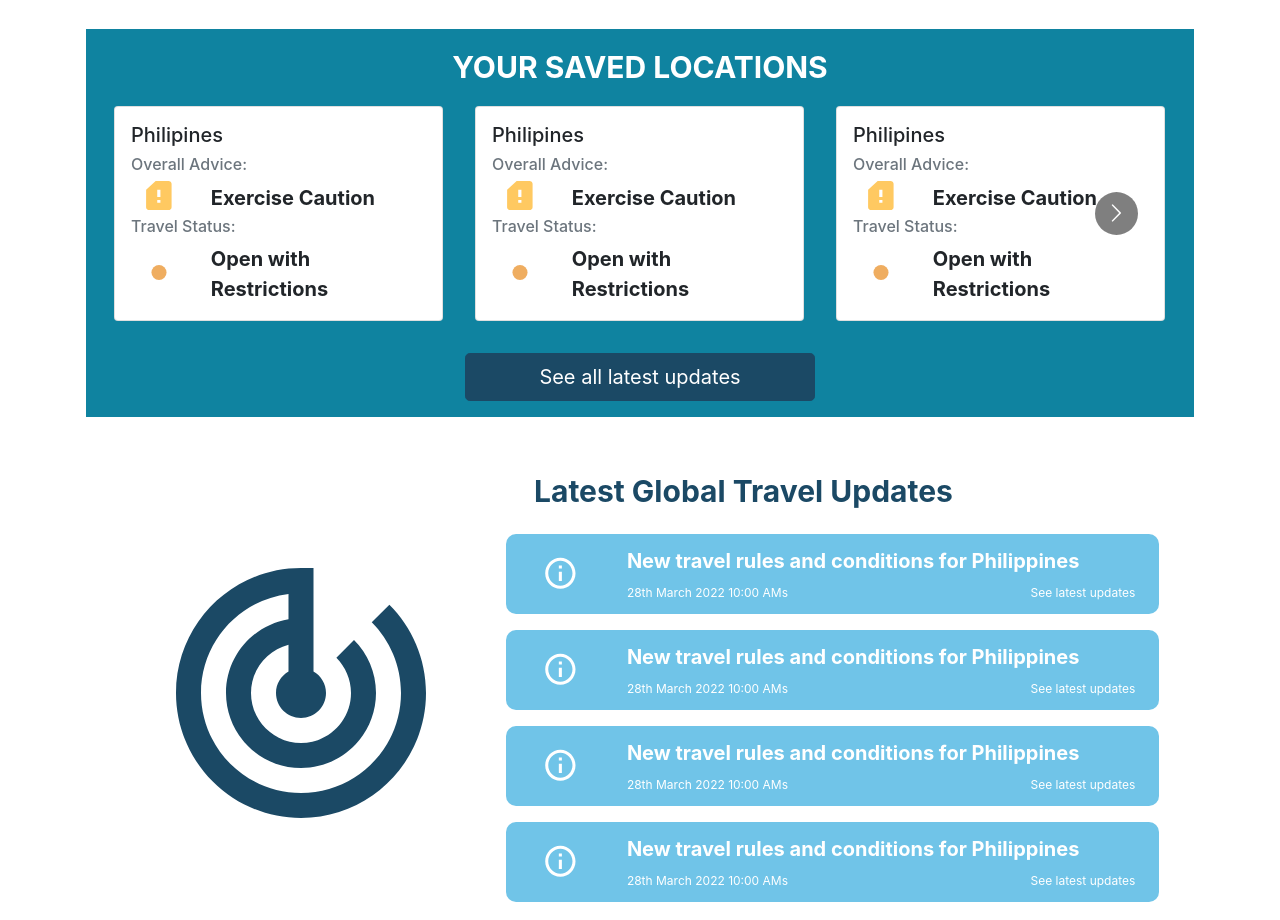
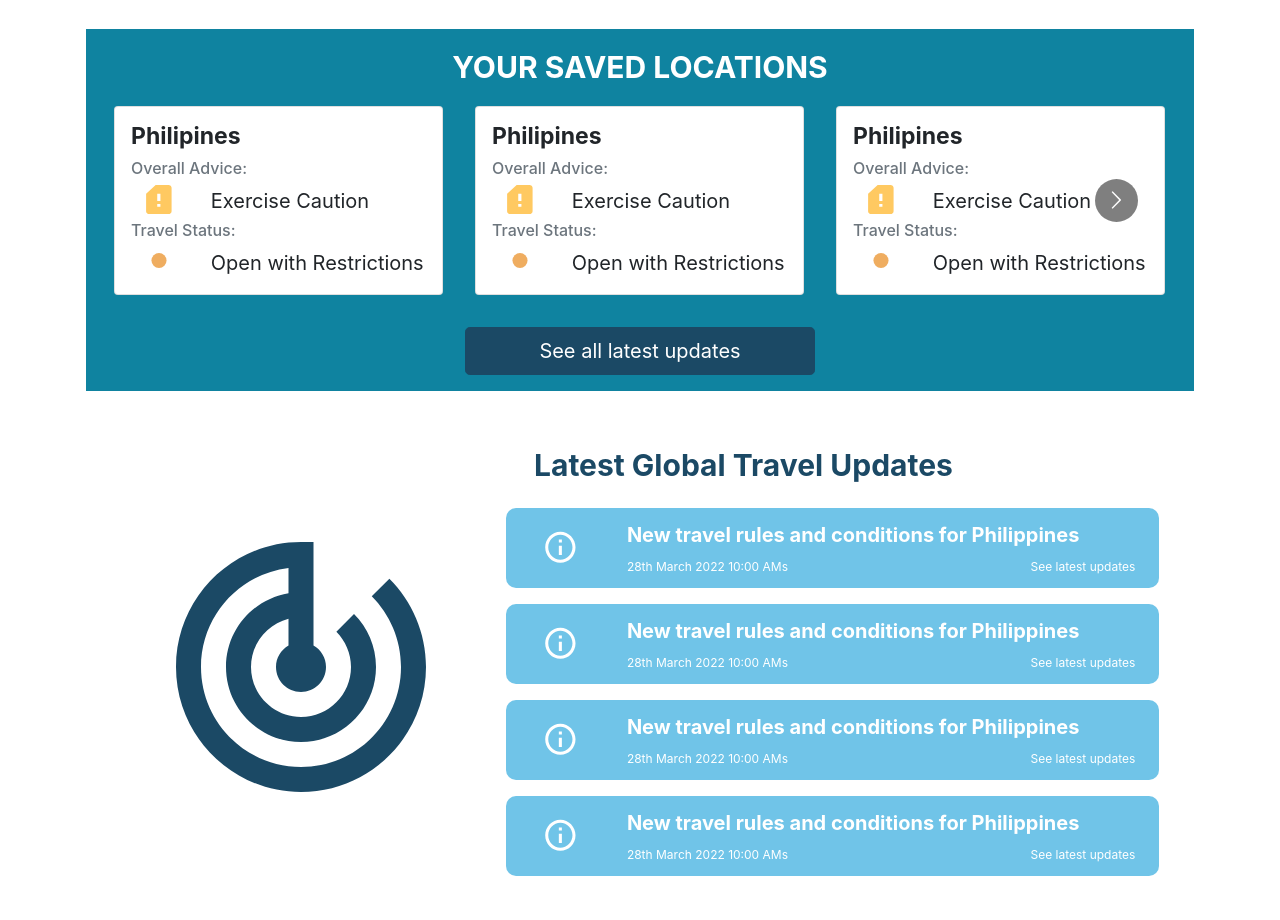
Before and after one commit to sophiac6410/SENG3011_EpicDemic, a React (Create React App) app in the folder PHASE_2/Application_SourceCode/epicdemic/: page / in a window 1280 px wide. Shown: the part 1040-1960 px from the top of the page. Built offline with nearby package versions, Linux system fonts and the light colour scheme.

Commit message:
locat card font

```diff
--- a/PHASE_2/Application_SourceCode/epicdemic/src/components/Home/LocationCard.js
+++ b/PHASE_2/Application_SourceCode/epicdemic/src/components/Home/LocationCard.js
@@ -14,7 +14,7 @@ function LocationCard() {
   return (
     <Card className="m-3" onClick={ routeChange }>
       <Card.Body>
-        <Card.Title>Philipines</Card.Title>
+        <Card.Title style={{fontSize: "23px", fontWeight: "bold"}}>Philipines</Card.Title>
         <Card.Subtitle className="pt-1 text-muted">Overall Advice:</Card.Subtitle>
         <Row className="align-items-center pt-1 justify-content-start">
           <Col md={3}>
@@ -24,7 +24,7 @@ function LocationCard() {
             </Row>
           </Col>
           <Col className="pt-1">
-            <text style={{"font-size": "20px", "font-weight": "bold"}}>Exercise Caution</text>
+            <text style={{"font-size": "20px"}}>Exercise Caution</text>
           </Col>
         </Row>
         <Card.Subtitle className="pt-2 text-muted">Travel Status:</Card.Subtitle>
@@ -36,7 +36,7 @@ function LocationCard() {
             </Row>
           </Col>
           <Col className="pt-1">
-            <text style={{"font-size": "20px", "font-weight": "bold"}}>Open with Restrictions</text>
+            <text style={{"font-size": "20px"}}>Open with Restrictions</text>
           </Col>
         </Row>
       </Card.Body>
```
